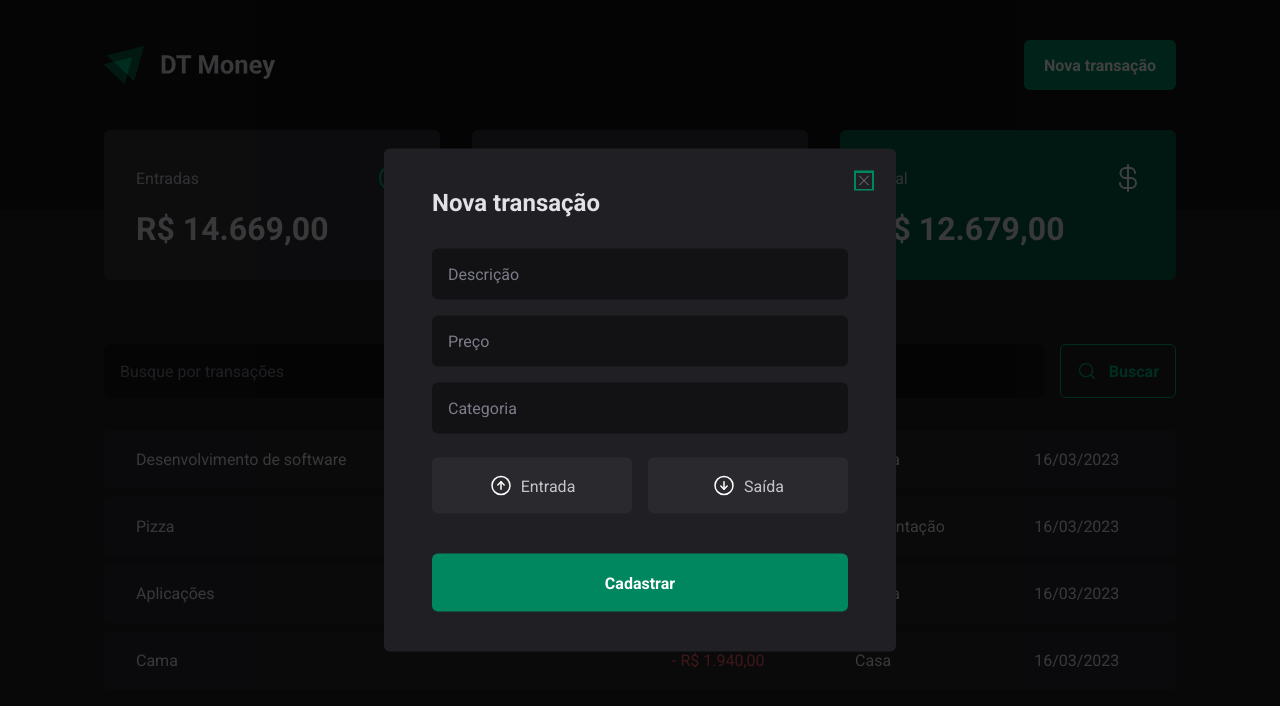
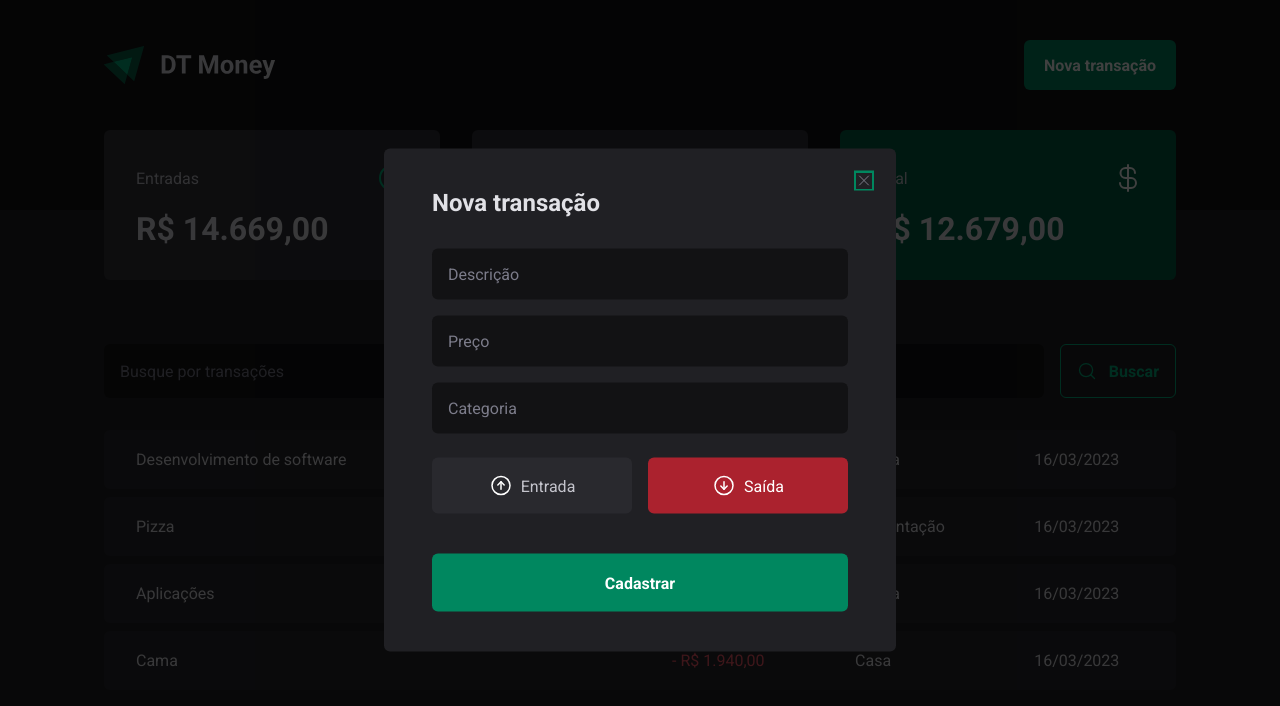
Before and after one commit to vanderL/dt-money-2, a React (Vite) app: page / in a window 1280 px wide. Both pictures are taken after a click on the button "Nova transação". Shown: the top 706 px of the page. Built offline with nearby package versions, Linux system fonts and the light colour scheme; data requests are answered from the project's data file.

Commit message:
feat: Controlled component TransactionType

```diff
--- a/src/components/NewTransactionModal/index.tsx
+++ b/src/components/NewTransactionModal/index.tsx
@@ -1,6 +1,6 @@
 import * as Dialog from "@radix-ui/react-dialog";
 import { X, ArrowCircleUp, ArrowCircleDown } from 'phosphor-react'
-import { useForm } from 'react-hook-form';
+import { useForm, Controller } from 'react-hook-form';
 import { zodResolver } from "@hookform/resolvers/zod";
 
 import * as z from 'zod';
@@ -11,18 +11,22 @@
   description: z.string(),
   price: z.number(),
   category: z.string(),
-  // type: z.enum(['income', 'outcome'])
+  type: z.enum(['income', 'outcome'])
 })
 
 type NewTransactionFormInputs = z.infer<typeof newTransactionFormSchema>;
 
 export function NewTransactionModal() {
   const {
+    control,
     register,
     handleSubmit,
     formState: { isSubmitting }
   } = useForm<NewTransactionFormInputs>({
-    resolver: zodResolver(newTransactionFormSchema)
+    resolver: zodResolver(newTransactionFormSchema),
+    defaultValues: {
+      type: 'outcome'
+    }
   })
 
   async function handleCreateNewTransaction(data: NewTransactionFormInputs) {
@@ -61,7 +65,15 @@
             required
           />
 
-          <TransactionType>
+          <Controller
+            control={control}
+            name="type"
+            render={({ field }) => {
+              return (
+                <TransactionType
+                  onValueChange={field.onChange}
+                  value={field.value}
+                >
                   <TransactionTypeButton variant="income" value="income">
                     <ArrowCircleUp
                       size={24}
@@ -75,6 +87,9 @@
                     Saída
                   </TransactionTypeButton>
                 </TransactionType>
+              )
+            }}
+          />
 
           <button type="submit" disabled={isSubmitting}>
             Cadastrar
```
Lines whose indentation alone changed are shown as unchanged.
